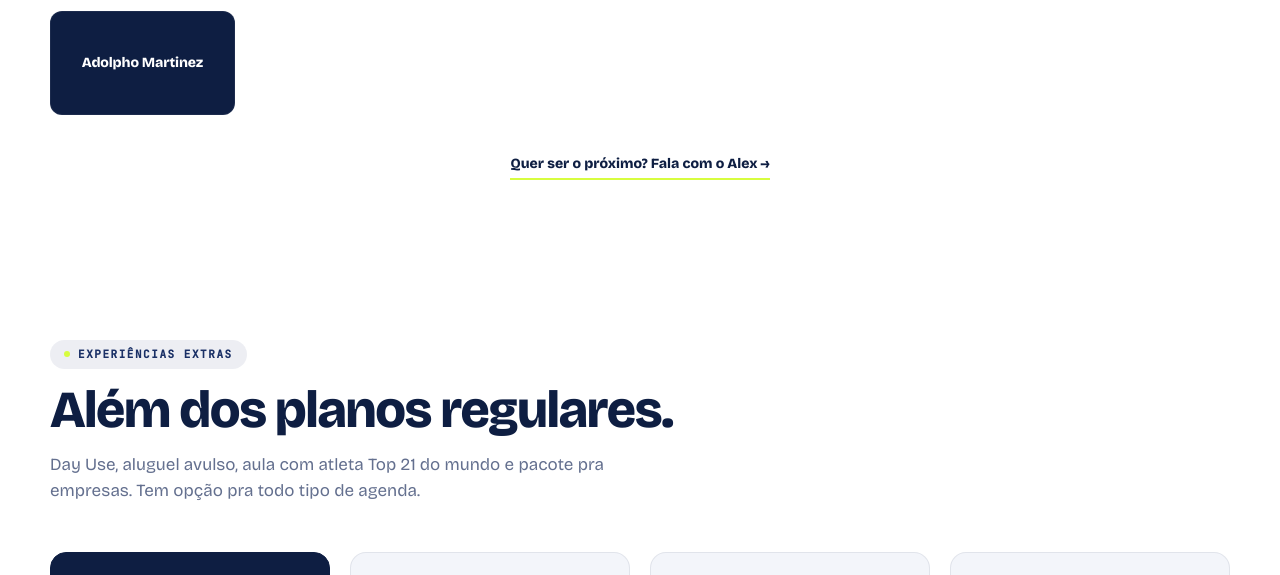
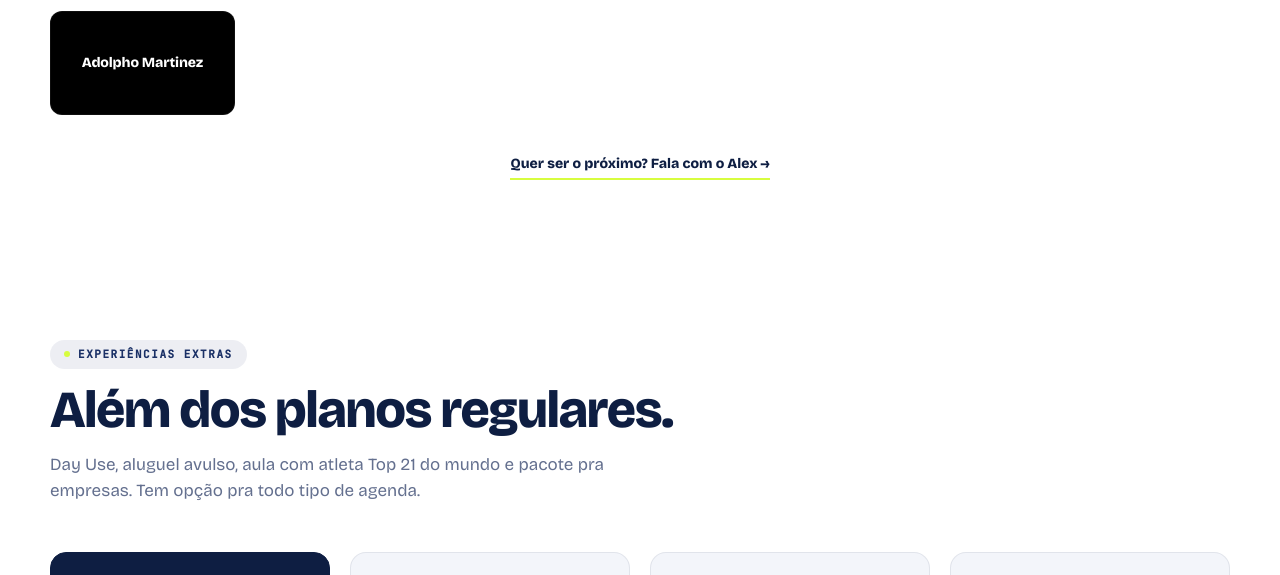
Before and after one commit to thiagosalimmarketing-coder/nova-beach-site, a website: page index.html in a window 1280 px wide. Shown: the part 3463-4038 px from the top of the page. Drawn offline with nearby package versions, Linux system fonts and the light colour scheme.

Commit message:
Patrocinadores: fundo navy -> preto puro (#000) pra contraste maximo com logos

```diff
--- a/index.html
+++ b/index.html
@@ -183,7 +183,7 @@ button{font:inherit;cursor:pointer;border:none;background:none;color:inherit}
 .sponsors-title{font-size:clamp(24px,3vw,32px);font-weight:800;letter-spacing:-0.02em;color:var(--navy);text-align:center;margin-bottom:8px}
 .sponsors-sub{font-size:15px;color:var(--mute);text-align:center;margin-bottom:40px;max-width:560px;margin-left:auto;margin-right:auto}
 .sponsors-grid{display:grid;grid-template-columns:repeat(auto-fit,minmax(170px,1fr));gap:14px;max-width:var(--maxw);margin:0 auto}
-.sponsor-item{background:var(--navy);border:1px solid rgba(255,255,255,0.06);border-radius:var(--radius-sm);aspect-ratio:16/9;display:flex;align-items:center;justify-content:center;padding:18px;transition:all .18s;text-align:center}
+.sponsor-item{background:#000;border:1px solid rgba(255,255,255,0.06);border-radius:var(--radius-sm);aspect-ratio:16/9;display:flex;align-items:center;justify-content:center;padding:18px;transition:all .18s;text-align:center}
 .sponsor-item:hover{transform:translateY(-3px);box-shadow:var(--shadow-lg);border-color:var(--accent)}
 .sponsor-name{font-size:14px;font-weight:800;letter-spacing:-0.01em;color:#fff;line-height:1.2}
 .sponsor-item img{max-width:100%;max-height:60px;width:auto;height:auto;object-fit:contain;transition:transform .18s}
```
